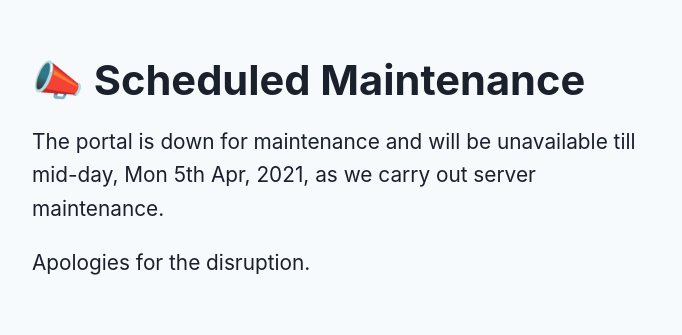
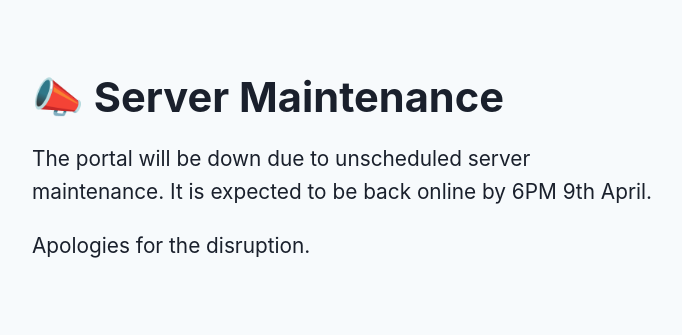
Before and after one commit to harshzalavadiya/503-maintainance, a website: page index.html in a window 1280 px wide. Shown: the part 232-567 px from the top of the page, without its empty margins (290-972 px from the left). Drawn offline with Linux system fonts and the light colour scheme.

Commit message:
Update index.html

```diff
--- a/index.html
+++ b/index.html
@@ -34,10 +34,9 @@
   <body cz-shortcut-listen="true">
     <div class="container">
       <div class="content">
-        <h1>📣 Scheduled Maintenance</h1>
+        <h1>📣 Server Maintenance</h1>
         <p>
-          The portal is down for maintenance and will be unavailable till
-          mid-day, Mon 5th Apr, 2021, as we carry out server maintenance.
+          The portal will be down due to unscheduled server maintenance. It is expected to be back online by 6PM 9th April.
         </p>
         <p>Apologies for the disruption.</p>
       </div>
```
